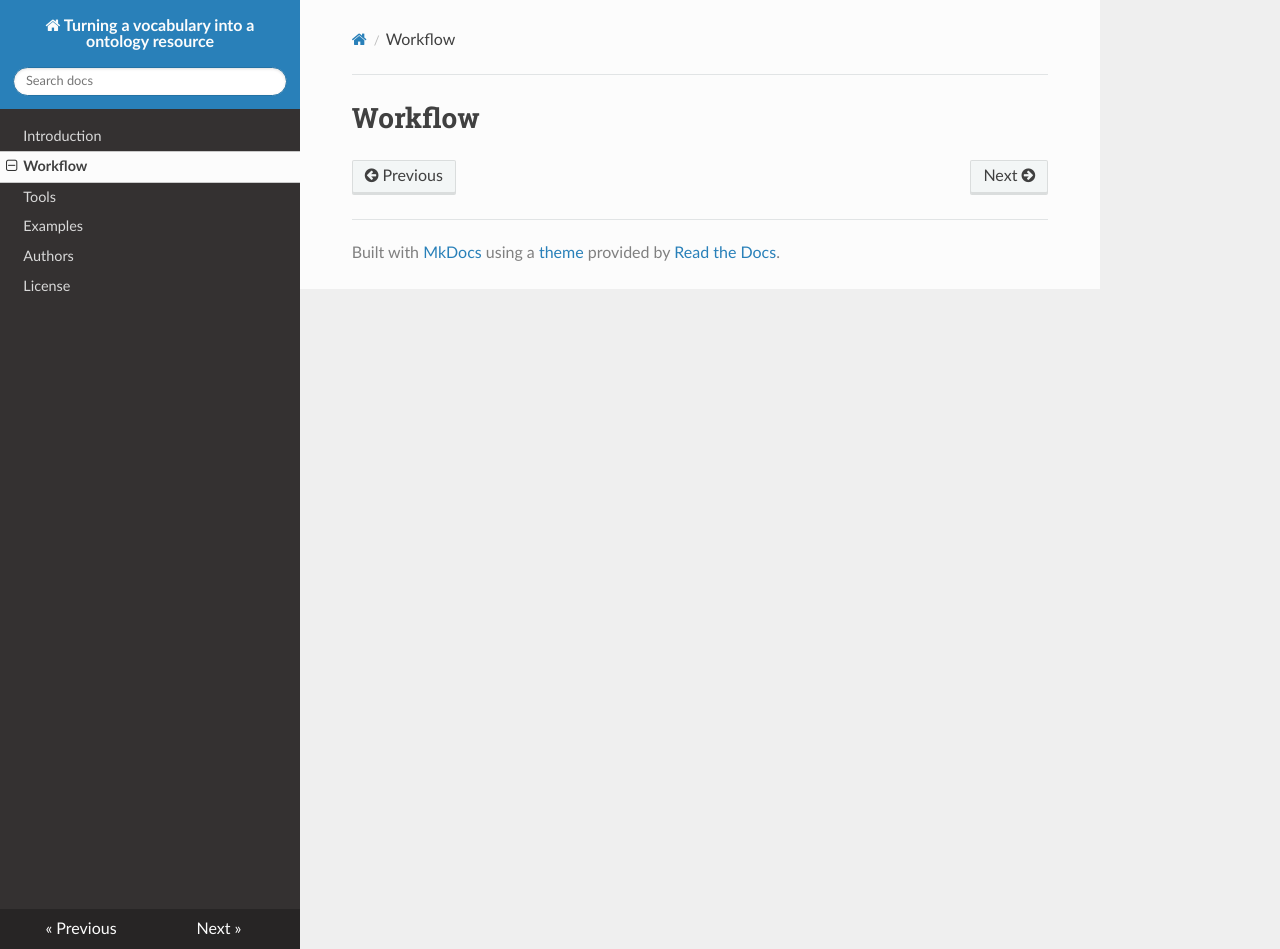
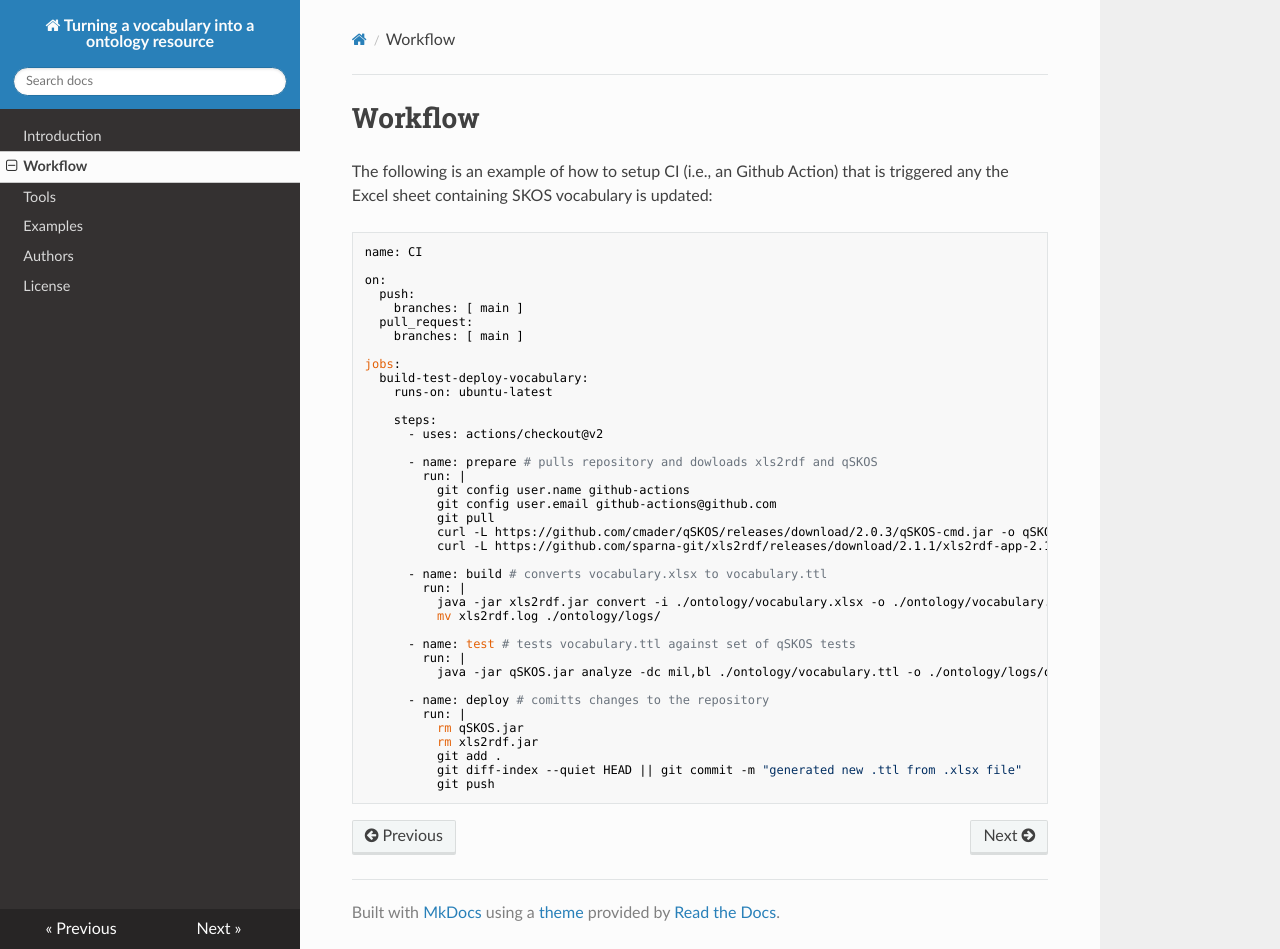
Before and after one commit to fair-data-collective/excel2rdf-site, an MkDocs documentation site: the page built from docs/Workflow.md, in a window 1280 px wide and 949 px high. Built offline with MkDocs 1.6.1, drawn with Linux system fonts in a browser that asks for light colours; nearby versions of some CDN libraries.

Commit message:
Update Workflow.md

````diff
--- a/docs/Workflow.md
+++ b/docs/Workflow.md
@@ -1 +1,45 @@
 # Workflow
+
+The following is an example of how to setup CI (i.e., an Github Action) that is triggered any the Excel sheet containing SKOS vocabulary is updated:
+
+```bash
+name: CI
+
+on:
+  push:
+    branches: [ main ]
+  pull_request:
+    branches: [ main ]
+
+jobs:
+  build-test-deploy-vocabulary:
+    runs-on: ubuntu-latest
+
+    steps:
+      - uses: actions/checkout@v2
+
+      - name: prepare # pulls repository and dowloads xls2rdf and qSKOS
+        run: |
+          git config user.name github-actions
+          git config user.email github-actions@github.com
+          git pull
+          curl -L https://github.com/cmader/qSKOS/releases/download/2.0.3/qSKOS-cmd.jar -o qSKOS.jar
+          curl -L https://github.com/sparna-git/xls2rdf/releases/download/2.1.1/xls2rdf-app-2.1.1-onejar.jar -o xls2rdf.jar
+
+      - name: build # converts vocabulary.xlsx to vocabulary.ttl
+        run: |
+          java -jar xls2rdf.jar convert -i ./ontology/vocabulary.xlsx -o ./ontology/vocabulary.ttl -l en
+          mv xls2rdf.log ./ontology/logs/
+
+      - name: test # tests vocabulary.ttl against set of qSKOS tests
+        run: |
+          java -jar qSKOS.jar analyze -dc mil,bl ./ontology/vocabulary.ttl -o ./ontology/logs/qSKOS.log
+
+      - name: deploy # comitts changes to the repository
+        run: |
+          rm qSKOS.jar
+          rm xls2rdf.jar
+          git add .
+          git diff-index --quiet HEAD || git commit -m "generated new .ttl from .xlsx file"
+          git push
+```
````
